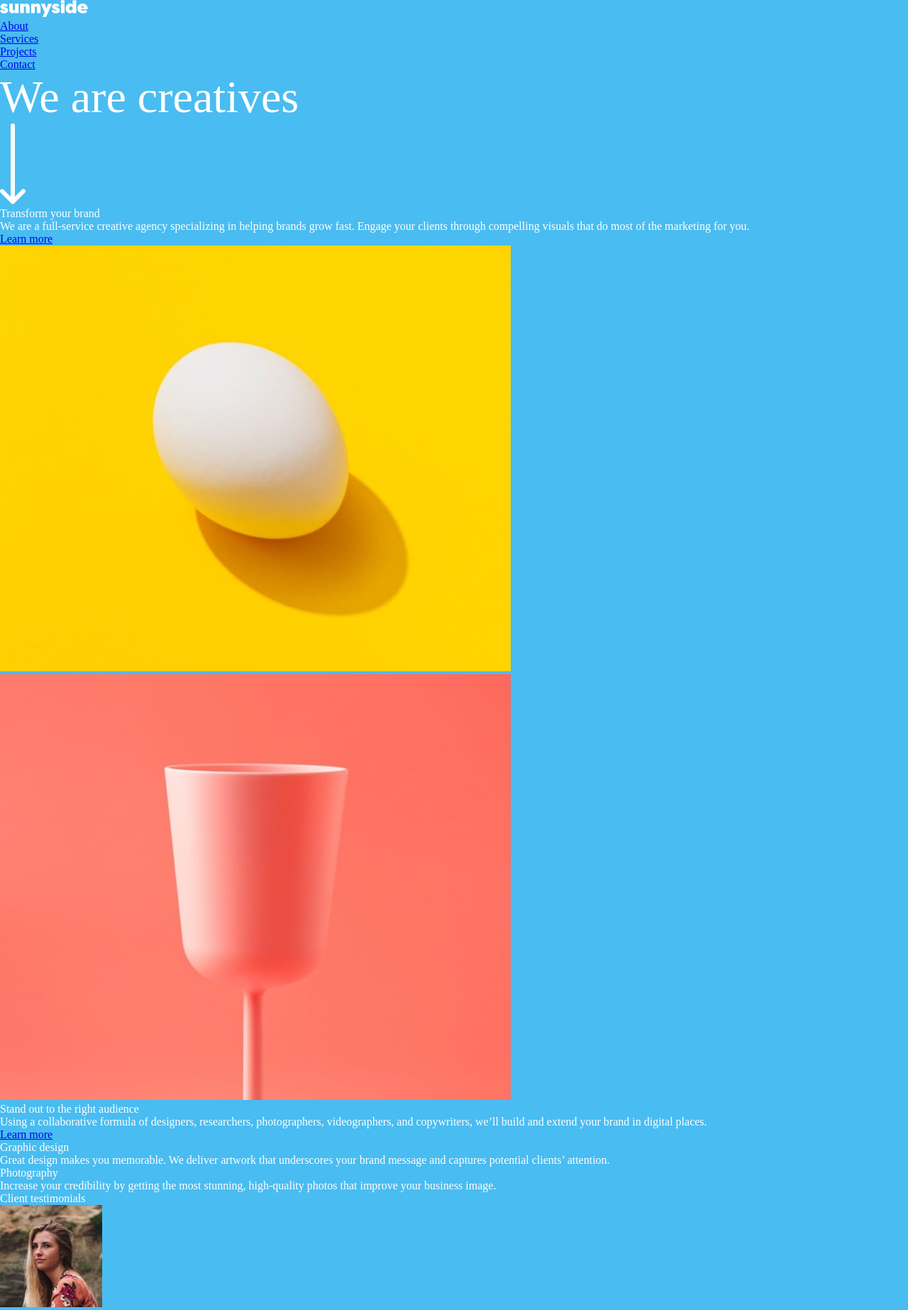
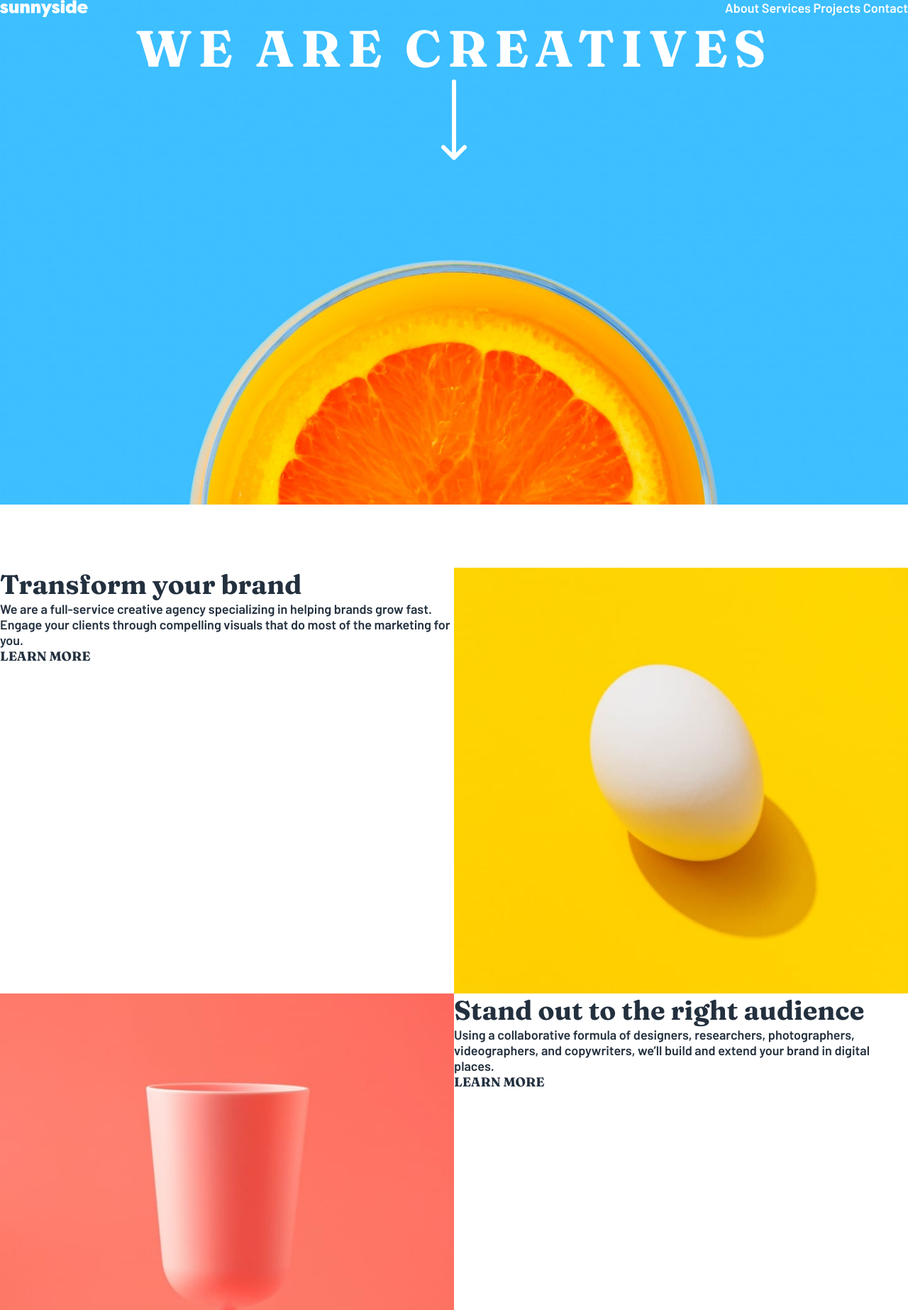
Before and after one commit to alex-cler/FrontEndMentor-SunnysideAgency, a plain HTML site: page index.html in a window 1280 px wide. Shown: the top 1846 px of the page at 71% size. Drawn offline with Linux system fonts and the light colour scheme.

Commit message:
main CSS update

```diff
--- a/index.html
+++ b/index.html
@@ -6,10 +6,12 @@
   <meta http-equiv="X-UA-Compatible" content="IE=edge">
   <!-- displays site properly based on user's device -->
   <meta name="viewport" content="width=device-width, initial-scale=1.0">
-  <link rel="icon" type="image/png" sizes="32x32" href="./images/favicon-32x32.png">
+  <link rel="icon" type="image/png" sizes="32x32" href="./assets/favicon-32x32.png">
   <link rel="stylesheet" href="../FrontEndMentor-SunnysideAgency/style.css">
+  <link rel="preconnect" href="https://fonts.googleapis.com">
+  <link rel="preconnect" href="https://fonts.gstatic.com" crossorigin>
+  <link href="https://fonts.googleapis.com/css2?family=Barlow:wght@600&family=Fraunces:wght@700;900&display=swap" rel="stylesheet">
   <title>Frontend Mentor | Sunnyside agency landing page</title>
-
 </head>
 
 <body>
@@ -33,42 +35,42 @@
         Engage your clients through compelling visuals that do most of the marketing for you.</p>
       <a href="#">Learn more</a>
     </div>
-    <img src="./assets/image-transform.jpg" alt="Egg with yellow background">
-    <img src="./assets/image-stand-out.jpg" alt="Glass with coral background">
+    <img class="gallery" src="./assets/image-transform.jpg" alt="Egg with yellow background">
+    <img class="gallery" src="./assets/image-stand-out.jpg" alt="Glass with coral background">
     <div class="gallery">
       <h2>Stand out to the right audience</h2>
       <p>Using a collaborative formula of designers, researchers, photographers, videographers, and copywriters, we’ll
         build and extend your brand in digital places.</p>
       <a href="#">Learn more</a>
     </div>
-    <div class="gallery">
+    <div class="gallery cherry">
       <h4>Graphic design</h4>
       <p>Great design makes you memorable. We deliver artwork that underscores your brand message and captures potential
         clients’ attention.</p>
     </div>
-    <div class="gallery">
+    <div class="gallery orange">
       <h4>Photography</h4>
       <p>Increase your credibility by getting the most stunning, high-quality photos that improve your business image.
       </p>
     </div>
   </article>
-  <div class="client">
-    <h3>Client testimonials</h3>
-    <div id="client1">
+  <h3>Client testimonials</h3>
+  <div class="feedback">
+    <div class="client">
       <img src="./assets/image-emily.jpg" alt="client 1">
       <p>We put our trust in Sunnyside and they delivered, making sure our needs were met and deadlines were always hit.
       </p>
       <h4>Emily R.</h4>
       <h5>Marketing Director</h5>
     </div>
-    <div id="client2">
+    <div class="client">
       <img src="./assets/image-thomas.jpg" alt="client 2">
       <p>Sunnyside’s enthusiasm coupled with their keen interest in our brand’s success made it a satisfying and
       enjoyable experience.</p>
       <h4>Thomas S.</h4>
       <h5>Chief Operating Officer</h5>
     </div>
-    <div id="client3">
+    <div class="client">
       <img src="./assets/image-jennie.jpg" alt="client 3">
       <p>Incredible end result! Our sales increased over 400% when we worked with Sunnyside. Highly recommended!</p>
       <h4>Jennie F.</h4>
@@ -82,16 +84,23 @@
     <img src="./assets/image-gallery-sugarcubes.jpg" alt="">
   </aside>
   <footer>
+    <img src="./assets/logo.svg" alt="Logo Sunnyside agency">
     <ul>
-      <li><a href="">About</a></li>
-      <li><a href="">Services</a></li>
-      <li><a href="">Projects</a></li>
+      <li><a href="#">About</a></li>
+      <li><a href="#">Services</a></li>
+      <li><a href="#">Projects</a></li>
     </ul>
+    <ul>
+      <li><a href="#"><img src="./assets/icon-facebook.svg" alt="Facebook"></a></li>
+      <li><a href="#"><img src="./assets/icon-instagram.svg" alt="Instagram"></a></li>
+      <li><a href="#"><img src="./assets/icon-twitter.svg" alt="Tiwtter"></a></li>
+      <li><a href="#"><img src="./assets/icon-pinterest.svg" alt="Pinterest"></a></li>
+    </ul>
+    <div class="attribution">
+      Challenge by <a href="https://www.frontendmentor.io?ref=challenge" target="_blank">Frontend Mentor</a>.
+      Coded by <a href="#">Alex</a>.
+    </div>
   </footer>
-  <div class="attribution">
-    Challenge by <a href="https://www.frontendmentor.io?ref=challenge" target="_blank">Frontend Mentor</a>.
-    Coded by <a href="#">Alex</a>.
-  </div>
 </body>
 
 </html>
--- a/style.css
+++ b/style.css
@@ -1,14 +1,19 @@
 :root {
     --red: hsl(7, 99%, 70%);
     --yellow: hsl(51, 100%, 49%);
-    --dark-cyan: hsl(167, 40%, 24%);
+    --dark-cyan: hsl(167, 34%, 41%);
     --dark-blue : hsl(198, 62%, 26%);
-    --dark-cyan-footer : hsl(168, 34%, 41%);
+    --dark-cyan-footer : hsl(167, 44%, 69%);
     --dark-blue: hsl(212, 27%, 19%);
     --dark-grayish-blue: hsl(213, 9%, 39%);
     --grayish-blue: hsl(232, 10%, 55%);
     --Grayish-blue: hsl(210, 4%, 67%);
     --white: hsl(0, 0%, 100%);
+}
+
+/* Smooth behavior */
+html {
+    scroll-behavior: smooth;
 }
 
 /* Resetting CSS */
@@ -25,10 +30,118 @@
 }
 
 body {
-    background-color: #49BCF1;
+    font-family: 'Barlow', sans-serif;
+    color: var(--dark-blue);
+    font-size: 18px;
+}
+
+h1 {
+    font-family: 'Fraunces', serif;
+    font-size: 4em;
+    color: var(--white);
+    text-transform: uppercase;
+    letter-spacing: 8.75px;
+}
+
+nav a {
+    text-decoration: none;
     color: var(--white);
 }
 
-h1 {
-    font-size: 4em;
+header {
+    background-image: url("./assets/image-header.jpg");
+    background-repeat: no-repeat;
+    background-size: contain;
+    min-width: 100%;
+    height: 100vh;
+    text-align: center;
 }
+
+nav {
+    display: flex;
+    flex-direction: row;
+    justify-content: space-between;
+}
+
+li {
+    display: inline;
+}
+
+article {
+    display: flex;
+    flex-flow: row wrap;
+}
+
+.gallery {
+    width: 50vw;
+    /* Faire un clamp() ou un max()/min()*/
+    height: 600px;
+}
+
+.gallery h2 {
+    font-family: 'Fraunces', serif;
+    font-size: 2.1em;
+}
+
+.gallery a {
+    font-family: 'Fraunces', serif;
+    text-transform: uppercase;
+    text-decoration: none;
+    color: var(--dark-blue);
+}
+
+.cherry {
+    background-image: url("./assets/image-graphic-design.jpg");
+    text-align: center;
+}
+
+.orange {
+    background-image: url("./assets/image-photography.jpg");
+    text-align: center;
+}
+
+.feedback {
+    display: flex;
+    flex-flow: row wrap;
+}
+
+.client {
+    width: 33vw;
+    text-align: center;
+}
+
+.client img {
+    border-radius: 50%;
+}
+
+aside {
+    display: flex;
+    flex-flow: row wrap;
+}
+
+aside img {
+    width: 25vw;
+}
+
+footer {
+    background-color: var(--dark-cyan-footer);
+    text-align: center;
+}
+
+footer img {
+    padding: 4em 1.5em;
+}
+
+footer a {
+    color: var(--dark-cyan);
+    text-decoration: none;
+    transition: 0.5s;
+}
+
+footer a:hover {
+    color: var(--white);
+}
+
+footer img:hover {
+    fill: var(--white);
+}
```
